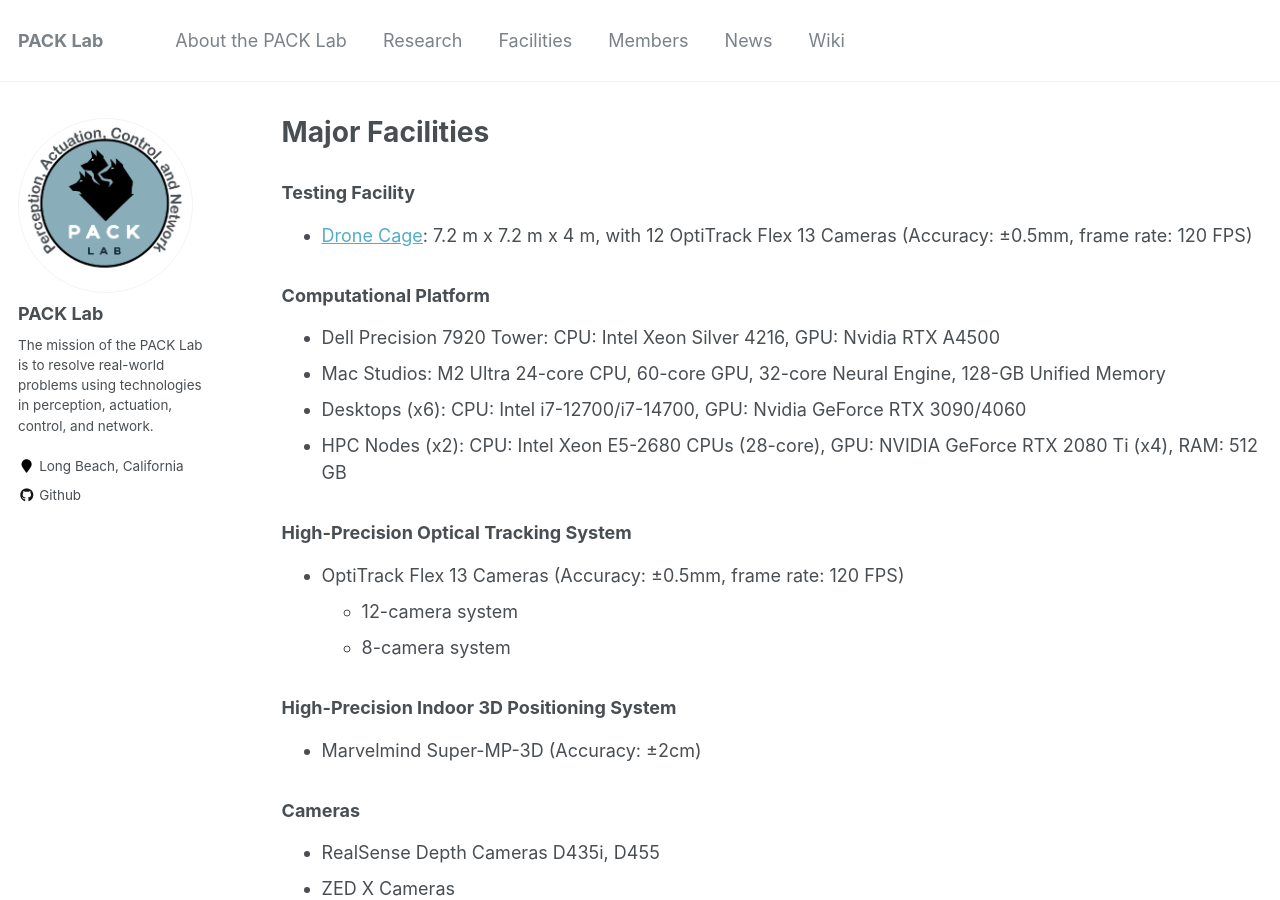
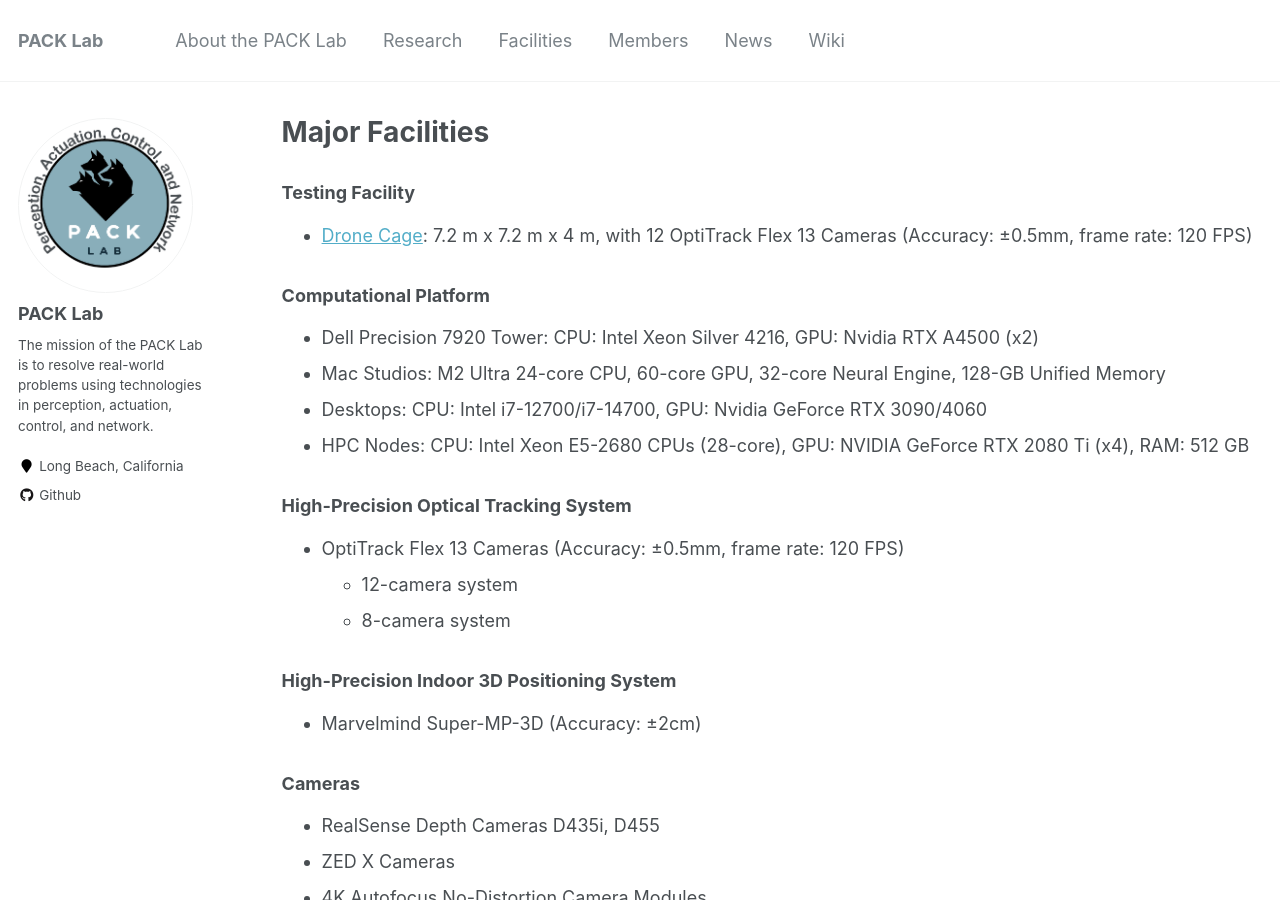
Before and after one commit to pack-lab/pack-lab.github.io, a Jekyll site: the page built from _pages/facilities.md, in a window 1280 px wide and 900 px high. Built offline with Jekyll 4.4.1, drawn with Linux system fonts in a browser that asks for light colours.

```diff
--- a/_pages/facilities.md
+++ b/_pages/facilities.md
@@ -9,10 +9,10 @@ author_profile: true
 * [Drone Cage](./DroneCage.md): 7.2 m x 7.2 m x 4 m, with 12 OptiTrack Flex 13 Cameras (Accuracy: ±0.5mm, frame rate: 120 FPS)
 
 ### Computational Platform
-* Dell Precision 7920 Tower: CPU: Intel Xeon Silver 4216, GPU: Nvidia RTX A4500
+* Dell Precision 7920 Tower: CPU: Intel Xeon Silver 4216, GPU: Nvidia RTX A4500 (x2)
 * Mac Studios: M2 Ultra 24-core CPU, 60-core GPU, 32-core Neural Engine, 128-GB Unified Memory
-* Desktops (x6): CPU: Intel i7-12700/i7-14700, GPU: Nvidia GeForce RTX 3090/4060
-* HPC Nodes (x2): CPU: Intel Xeon E5-2680 CPUs (28-core), GPU: NVIDIA GeForce RTX 2080 Ti (x4), RAM: 512 GB
+* Desktops: CPU: Intel i7-12700/i7-14700, GPU: Nvidia GeForce RTX 3090/4060
+* HPC Nodes: CPU: Intel Xeon E5-2680 CPUs (28-core), GPU: NVIDIA GeForce RTX 2080 Ti (x4), RAM: 512 GB
 
 ### High-Precision Optical Tracking System
 * OptiTrack Flex 13 Cameras (Accuracy: ±0.5mm, frame rate: 120 FPS)
```
